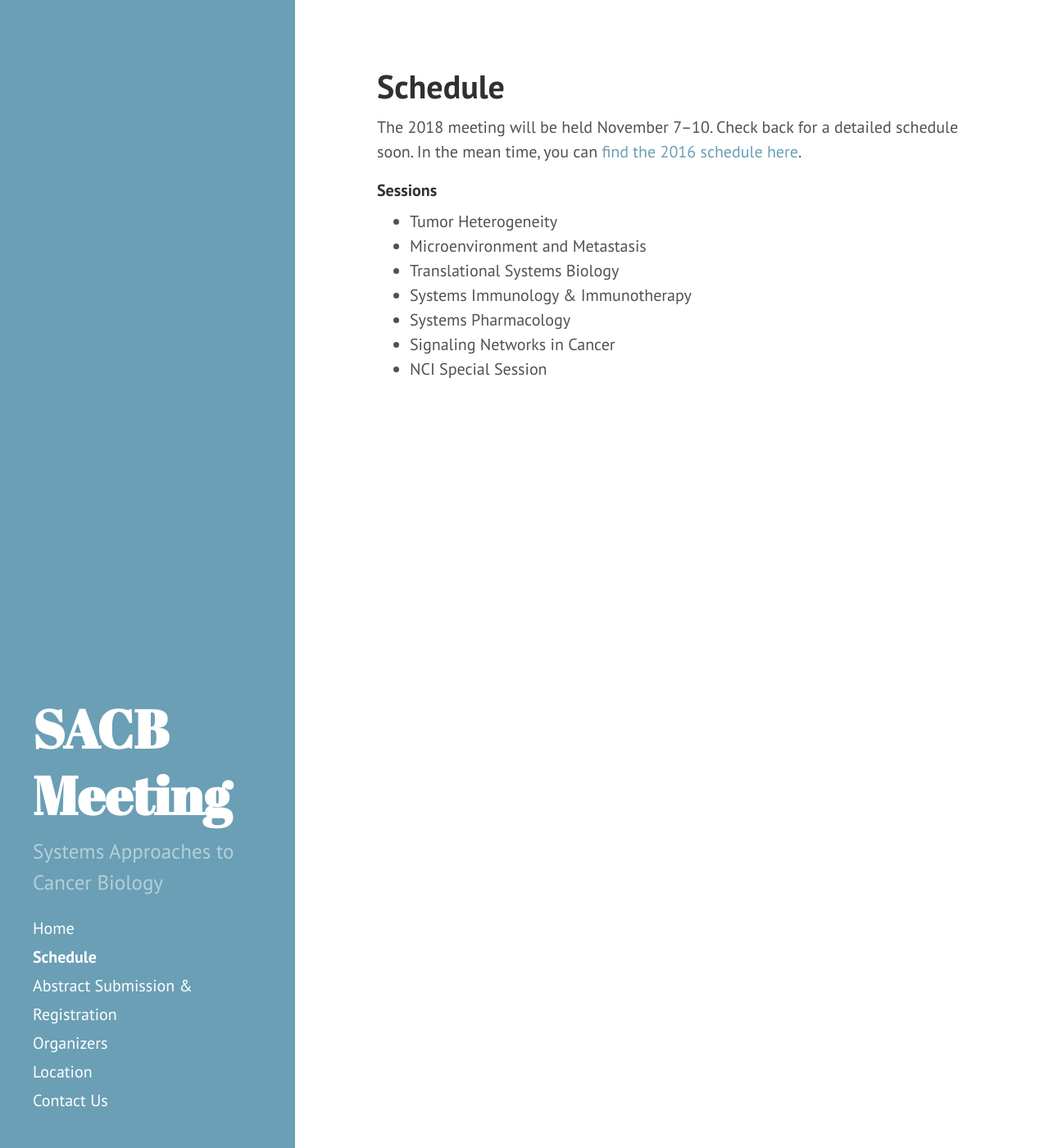
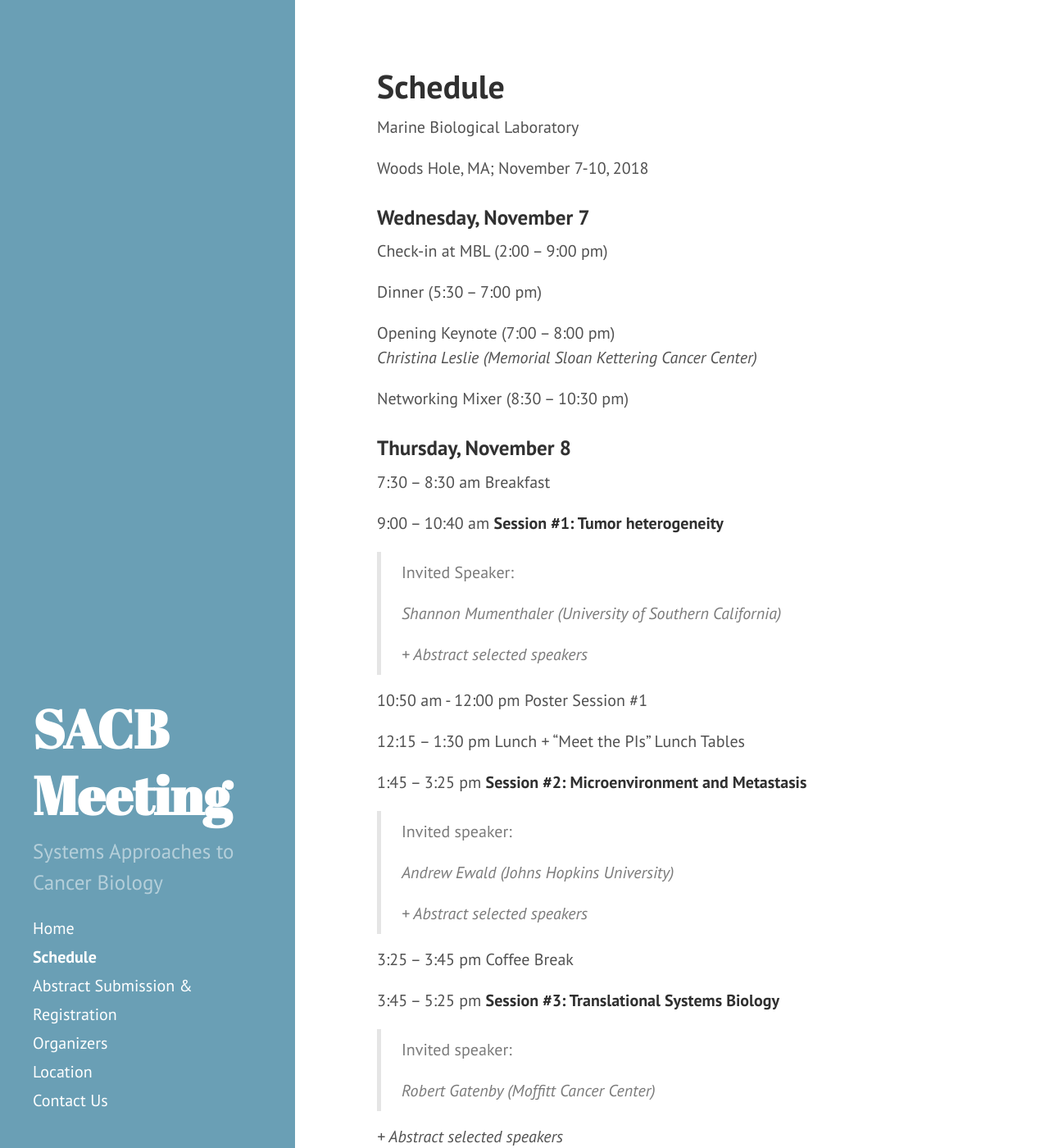
Before and after one commit to AECCSB/sacb-meeting, a Jekyll site: the page built from schedule.md, in a window 1280 px wide and 1400 px high. Shown: the whole window at 82% size. Built offline with Jekyll 4.4.1, drawn with Linux system fonts in a browser that asks for light colours; some of the changed text lies outside the part shown.

Commit message:
Update schedule.md

```diff
--- a/schedule.md
+++ b/schedule.md
@@ -3,14 +3,126 @@ title: Schedule
 layout: page
 ---
 
+Marine Biological Laboratory
+
+Woods Hole, MA; November 7-10, 2018
+
+### Wednesday, November 7
+
+Check-in at MBL (2:00 – 9:00 pm)
+
+Dinner (5:30 – 7:00 pm)
+
+Opening Keynote (7:00 -- 8:00 pm)
+*Christina Leslie (Memorial Sloan Kettering Cancer Center)*
+
+Networking Mixer (8:30 – 10:30 pm)
+
+### Thursday, November 8
+
+7:30 -- 8:30 am Breakfast
+
+9:00 -- 10:40 am **Session \#1: Tumor heterogeneity**
+
+> Invited Speaker:
+>
+> *Shannon Mumenthaler (University of Southern California)*
+>
+> *+ Abstract selected speakers*
+
+10:50 am - 12:00 pm Poster Session \#1
+
+12:15 -- 1:30 pm Lunch + "Meet the PIs" Lunch Tables
+
+1:45 -- 3:25 pm **Session \#2: Microenvironment and Metastasis**
+
+> Invited speaker:
+>
+> *Andrew Ewald (Johns Hopkins University)*
+>
+> *+ Abstract selected speakers*
+
+3:25 -- 3:45 pm Coffee Break
+
+3:45 -- 5:25 pm **Session \#3: Translational Systems Biology**
+
+> Invited speaker:
+>
+> *Robert Gatenby (Moffitt Cancer Center)*
+
+*+ Abstract selected speakers*
+
+5:45 -- 7:15 pm Dinner
+
+7:15 -- 8:15 pm Meet the Editors Panel Discussion
+
+8:30 -- 10:30 pm Networking Mixer
+
+**Friday, November 9**
+
+7:15 -- 8:15 am AECCSB Business Meeting
+
+7:30 -- 8:30 am Breakfast
+
+9:00 -- 10:40 am **Session \#4: Systems Immunology & Immunotherapy**
+
+> Invited Speaker:
+>
+> *Ilya Shmulevich (Institute for Systems Biology)*
+>
+> *+ Abstract selected speakers*
+
+10:50 am - 12:00 pm Poster Session \#2
+
+12:15 -- 1:30 pm Lunch + "Meet the PIs" Lunch Tables
+
+1:45 -- 3:25 pm **Session \#5: Systems Pharmacology**
+
+> Invited speaker:
+>
+> *Saroja Ramanujan (Genentech)*
+>
+> *+ Abstract selected speakers*
+
+3:25 -- 3:45 pm Coffee Break
+
+3:45 -- 5:25 pm ***Systems Biology Bench to Bedside \#1***
+
+> Invited speaker:
+>
+> *Garry Nolan (Stanford University)*
+>
+> *Louis Weiner (Georgetown University)*
+
+5:45 -- 7:15 pm Dinner
+
+7:15 -- 8:45 pm ***Systems Biology Bench to Bedside \#2***
+
+> Invited speaker:
+>
+> *Rosalie Sears (Oregon Health & Science University)*
+>
+> *Victoria Seewaldt (City of Hope)*
+
+**Saturday, November 10**
+
+7:30 -- 8:30 am Breakfast
+
+9:00 -- 10:40 am **Session \#6: Signaling Networks in Cancer**
+
+> Invited Speaker:
+>
+> *Ursula Klingmüller (DKFZ)*
+>
+> *+ Abstract selected speakers*
+
+11:00 am - 12:00 pm Closing Keynote
+
+*Joe Gray (Oregon Health & Science University)*
+
+Note: *Invited talks will be limited to 30 minutes with 10 minutes for questions. Selected talks will be limited to 12 minutes with 3 minutes for questions.*
+
+
+
+
 The 2018 meeting will be held November 7–10. Check back for a detailed schedule soon. In the mean time, you can [find the 2016 schedule here](2016/schedule.html).
-
-#### Sessions
-
-- Tumor Heterogeneity
-- Microenvironment and Metastasis
-- Translational Systems Biology
-- Systems Immunology & Immunotherapy
-- Systems Pharmacology
-- Signaling Networks in Cancer
-- NCI Special Session
```
